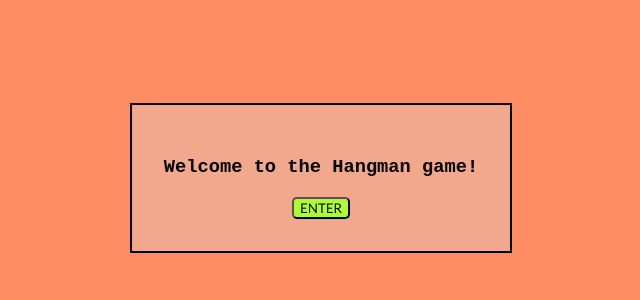
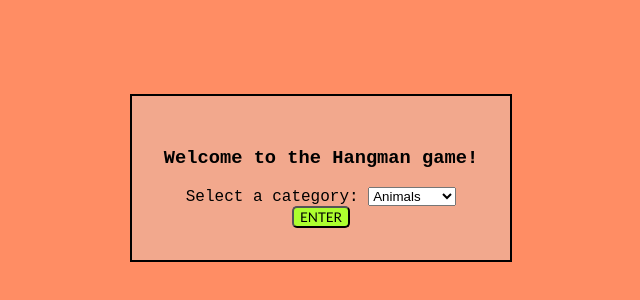
Before and after one commit to jonas-jasul/hangman, a plain HTML site: page index.html in a window 1280 px wide. Shown: the part 210-510 px from the top of the page, without its empty margins (319-959 px from the left). Drawn offline with Linux system fonts and the light colour scheme.

Commit message:
adding categories

```diff
--- a/index.html
+++ b/index.html
@@ -11,8 +11,17 @@
     <div class="mainBackground">
         <div class="startWindow">
             <h3>Welcome to the Hangman game!</h3>
-            <button><a href="gameWindow.html">ENTER</a></button>
+            <span>Select a category:</span>
+            <select title="category" name="category">
+                <option value="animals">Animals</option>
+                <option value="countries">Countries</option>
+                <option value="fruits">Fruits</option>
+                <option value="vegetables">Vegetables</option>
+            </select>
+            <br>
+            <button id="enterBtn"><a href="gameWindow.html">ENTER</a></button>
         </div>
     </div>
 </body>
+<script type="text/javascript" src="js/index.js"></script>
 </html>
```
Also changed, not shown: gameWindow.html (+3 -1 lines).
